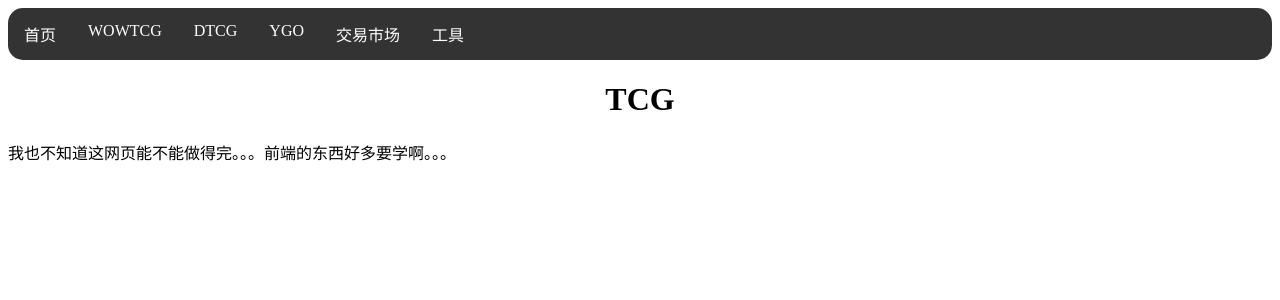
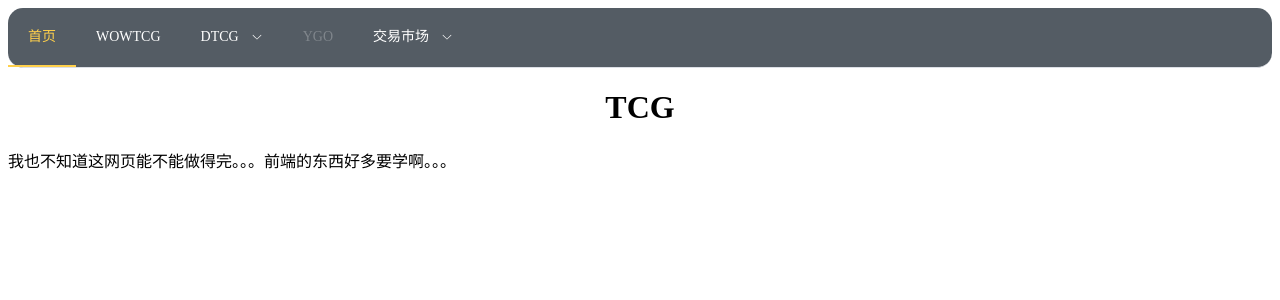
Before and after one commit to DesistDaydream/tcg, a Vue app: page / in a window 1280 px wide. Shown: the top 300 px of the page. Built offline with nearby package versions, Linux system fonts and the light colour scheme.

Commit message:
prettierrc.json 文件添加内容。使用 el-menu 代替原本的导航栏及路由方式

```diff
--- a/src/App.vue
+++ b/src/App.vue
@@ -1,107 +1,67 @@
 <script setup lang="ts">
+import { ref } from "vue"
 import { RouterLink, RouterView } from "vue-router"
+const activeIndex = ref("index")
+const handleSelect = (key: string, keyPath: string[]) => {
+  console.log(key, keyPath)
+}
 </script>
 
 <template>
-  <ul>
-    <li><RouterLink to="/">首页</RouterLink></li>
+  <el-menu
+    :default-active="activeIndex"
+    router
+    class="el-menu-demo"
+    mode="horizontal"
+    background-color="#545c64"
+    text-color="#fff"
+    active-text-color="#ffd04b"
+    @select="handleSelect"
+  >
+    <el-menu-item index="index" route="/">首页</el-menu-item>
 
-    <li><RouterLink to="/wowtcg">WOWTCG</RouterLink></li>
+    <el-menu-item index="wowtcg" route="/wowtcg">WOWTCG</el-menu-item>
 
-    <li>
-      <div class="dropdown">
+    <el-sub-menu index="dtcg">
+      <template #title>
         <RouterLink to="/dtcg">DTCG</RouterLink>
-        <div class="dropdown-content">
-          <RouterLink to="/dtcg/price">卡牌与卡组价格</RouterLink>
-          <RouterLink to="/dtcg/carddesc">卡牌列表</RouterLink>
-        </div>
-      </div>
-    </li>
+      </template>
+      <el-menu-item index="dtcg-price" route="/dtcg/price">
+        卡牌与卡组价格
+      </el-menu-item>
+      <el-menu-item index="dtcg-carddesc" route="/dtcg/carddesc">
+        卡牌列表
+      </el-menu-item>
+      <el-sub-menu index="3-3">
+        <template #title>第三项</template>
+        <el-menu-item index="3-3-1">第一项</el-menu-item>
+        <el-menu-item index="3-3-2">第二项</el-menu-item>
+      </el-sub-menu>
+    </el-sub-menu>
 
-    <li>
-      <div class="dropdown">
-        <RouterLink to="/ygo">YGO</RouterLink>
-        <div class="dropdown-content">
-          <!-- <RouterLink to="/ygo/carddesc">卡牌列表</RouterLink> -->
-        </div>
-      </div>
-    </li>
+    <el-menu-item index="ygo" route="/ygo" disabled>YGO</el-menu-item>
 
-    <li>
-      <div class="dropdown">
-        <a href="#" class="dropbtn">交易市场</a>
-        <div class="dropdown-content">
-          <RouterLink to="/market/dynamics">市场动态</RouterLink>
-          <RouterLink to="/market/products">我在卖</RouterLink>
-        </div>
-      </div>
-    </li>
-
-    <li>
-      <div class="dropdown">
-        <RouterLink to="/tools">工具</RouterLink>
-        <div class="dropdown-content">
-          <!-- <RouterLink to="/tools/probability">抽卡概率计算器</RouterLink> -->
-        </div>
-      </div>
-    </li>
-  </ul>
+    <el-sub-menu index="market">
+      <template #title>交易市场</template>
+      <el-menu-item index="market-dynamics" route="/market/dynamics">
+        市场动态
+      </el-menu-item>
+      <el-menu-item index="market-products">我在卖</el-menu-item>
+    </el-sub-menu>
+  </el-menu>
 
   <RouterView />
 </template>
 
 <style scoped>
 ul {
-  border-radius: 15px; /* 圆角 */
-  list-style-type: none;
-  margin: 0;
-  padding: 0;
-  overflow: hidden;
-  background-color: #333;
+  border-radius: 15px;
+  /* 圆角 */
 }
 
-li {
-  float: left;
-}
-
-li a,
-.dropbtn {
-  display: inline-block;
-  color: white;
-  text-align: center;
-  padding: 14px 16px;
+/* RouterLink 的文本会被渲染成 a 标签，通过对 a 标签的设置，来这是带链接的字符串的样式 */
+a {
   text-decoration: none;
-}
-
-li a:hover,
-.dropdown:hover .dropbtn {
-  background-color: #111;
-}
-
-.dropdown {
-  display: inline-block;
-}
-
-.dropdown-content {
-  display: none;
-  position: absolute;
-  background-color: #f9f9f9;
-  min-width: 160px;
-  box-shadow: 0px 8px 16px 0px rgba(0, 0, 0, 0.2);
-}
-
-.dropdown-content a {
-  color: black;
-  padding: 12px 16px;
-  text-decoration: none;
-  display: block;
-}
-
-.dropdown-content a:hover {
-  background-color: #f1f1f1;
-}
-
-.dropdown:hover .dropdown-content {
-  display: block;
+  color: #fff;
 }
 </style>
--- a/src/components/dtcg/DeckPriceTable.vue
+++ b/src/components/dtcg/DeckPriceTable.vue
@@ -37,18 +37,20 @@ const sortMinPrice = (a: Data, b: Data) => {
 
 <template>
   <div>
-    卡组HID：<input v-model="deckHID" type="text" />
+    卡组HID：
+    <input v-model="deckHID" type="text" />
     <button @click="commitWithDeckHID(deckHID)">提交</button>
   </div>
 
   <div>
-    卡组：<textarea v-model="deckJSON" cols="45" rows="5"></textarea>
+    卡组：
+    <textarea v-model="deckJSON" cols="45" rows="5"></textarea>
     <button @click="commitWithDeckJSON(deckJSON)">提交</button>
   </div>
 
   <div>
     <el-table :data="tableDataForDeckPriceResp.data" show-summary border>
-      <el-table-column prop="sc_name" label="名称" width="250" />
+      <el-table-column prop="sc_name" label="名称" />
       <el-table-column prop="count" label="数量" width="70" />
       <el-table-column prop="serial" label="编号" width="100" />
       <el-table-column
@@ -75,8 +77,4 @@ const sortMinPrice = (a: Data, b: Data) => {
   </div>
 </template>
 
-<style scoped>
-table {
-  color: blue;
-}
-</style>
+<style scoped></style>
--- a/src/views/dtcg/price/index.vue
+++ b/src/views/dtcg/price/index.vue
@@ -5,7 +5,12 @@ import CardPriceTable from "@/components/dtcg/CardPriceTable.vue"
 
 <template>
   <h2>卡组价格查询</h2>
-  <div><DeckPriceTable /></div>
+  <el-row :gutter="20">
+    <el-col :span="12">
+      <div class="grid-content ep-bg-purple" />
+      <div><DeckPriceTable /></div>
+    </el-col>
+  </el-row>
 
   <div><CardPriceTable /></div>
 </template>
```
Also changed, not shown: tsconfig.json (+8 -3 lines), .prettierrc.json.
